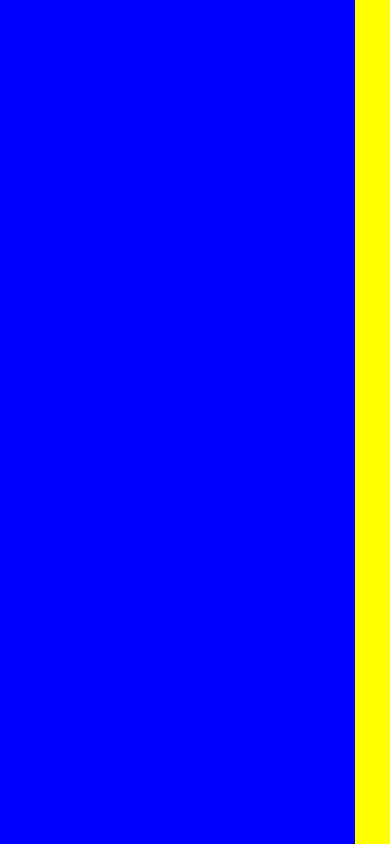
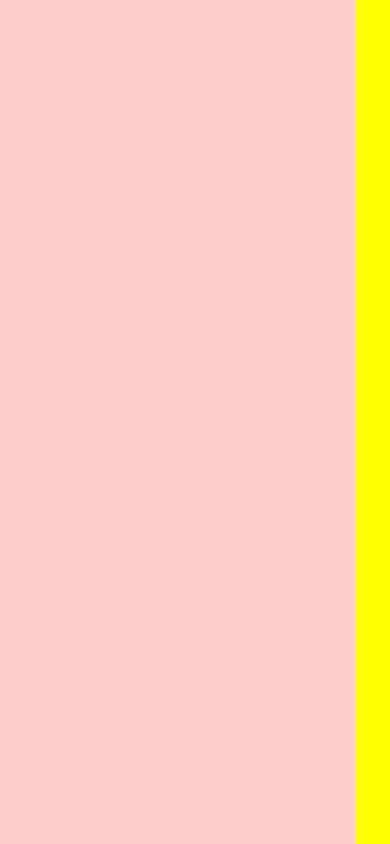
Before and after one commit to gujral1997/appClass, a React Native app: screen / in a window 390 px wide. Built offline with nearby package versions, Linux system fonts and the light colour scheme.

Commit message:
added coloring ways

```diff
--- a/App.js
+++ b/App.js
@@ -7,7 +7,7 @@ export default class App extends React.Component {
   render() {
     return (
       <View style={styles.container}>
-        <View style={{backgroundColor: 'blue',alignItems: 'center', justifyContent: 'center',flex: 1, height:height}}/>
+        <View style={{backgroundColor: 'rgba(255,0, 0, 0.2)',alignItems: 'center', justifyContent: 'center',flex: 1, height:height}}/>
         <View style={{backgroundColor: 'yellow',flex: 0.1, height:height}}/>
       </View>
     )
@@ -19,7 +19,11 @@ const styles = StyleSheet.create({
     alignItems: 'center',
     justifyContent: 'center',
     height: height,
-    backgroundColor: 'red',
+    backgroundColor: 'white',
     flexDirection: 'row'
   }
 })
+
+//rgba(1, 1, 1, 0.1)
+// rgb
+// #ffffff
```
